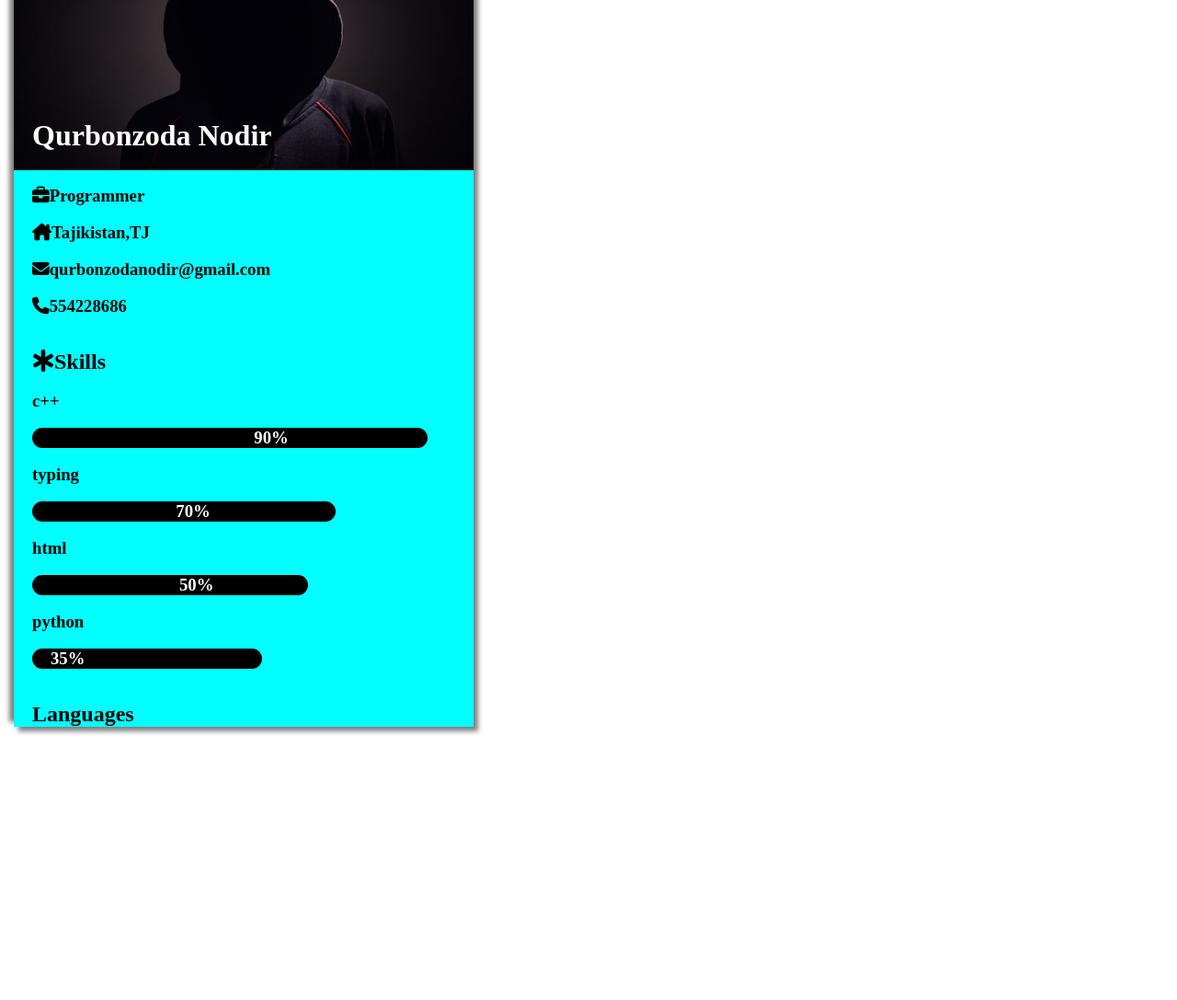
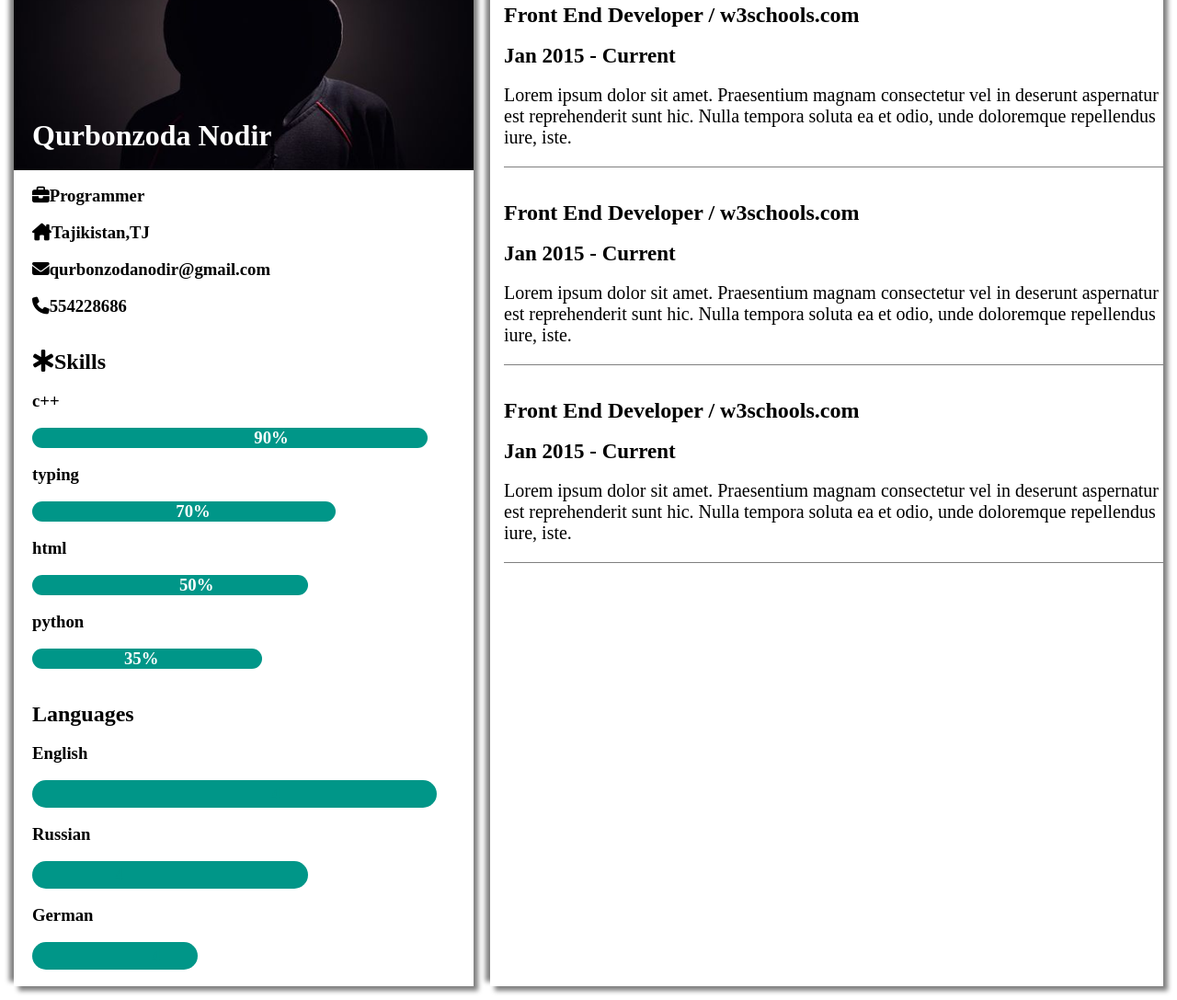
Before and after one commit to qurbonzodanodir/homework-8, a plain HTML site: page index.html in a window 1280 px wide. Shown: the part 130-1217 px from the top of the page at 92% size. Before the commit the page ends 935 px from the top, so only its background shows below. Drawn offline with Linux system fonts and the light colour scheme.

Commit message:
3/2 kor bud wid some h1 h3 and p was added

```diff
--- a/index.html
+++ b/index.html
@@ -14,15 +14,14 @@
     />
   </head>
   <body>
-
     <div class="container">
       <div class="main">
         <img src="images/man.jpg" alt="" />
         <div class="icon">
-            <h1>Qurbonzoda Nodir</h1>
+          <h1>Qurbonzoda Nodir</h1>
         </div>
         <br />
-        <br>
+        <br />
         <h3><i class="fa-solid fa-briefcase"> </i>Programmer</h3>
         <br />
         <h3><i class="fa-solid fa-house-chimney"></i>Tajikistan,TJ</h3>
@@ -31,35 +30,92 @@
         <br />
         <h3><i class="fa-solid fa-phone"></i>554228686</h3>
         <br />
-        <br>
+        <br />
         <h2><i class="fa-solid fa-star-of-life"></i>Skills</h2>
         <br />
         <h3>c++</h3>
         <br />
         <div class="icon1">
-            <h3>90%</h3>
+          <h3>90%</h3>
         </div>
         <br />
         <h3>typing</h3>
         <br />
         <div class="icon2">
-            <h3>70%</h3>
+          <h3>70%</h3>
         </div>
         <br />
         <h3>html</h3>
         <br />
         <div class="icon3">
-            <h3>50%</h3>
+          <h3>50%</h3>
         </div>
         <br />
         <h3>python</h3>
         <br />
         <div class="icon4">
-            <h3>35%</h3>
+          <h3>35%</h3>
         </div>
         <br />
+        <br />
+        <h2>Languages</h2>
+        <br />
+        <h3>English</h3>
+        <br />
+        <div class="icon5">
+          <h3>4</h3>
+        </div>
+        <br />
+        <h3>Russian</h3>
+        <br />
+        <div class="icon6">
+          <h3>4</h3>
+        </div>
+        <br />
+        <h3>German</h3>
+        <br />
+        <div class="icon7">
+          <h3>4</h3>
+        </div>
+        <br />
+      </div>
+      <div class="main1">
+        <div class="item">
+            <h1>Work Experience</h1>
+        </div>
+        <br />
+        <br />
+        <h2>Front End Developer / w3schools.com</h2>
+        <br />
+        <h3>Jan 2015 - Current</h3>
         <br>
-        <h2>Languages</h2>
+        <p>
+          Lorem ipsum dolor sit amet. Praesentium magnam consectetur vel in
+          deserunt aspernatur est reprehenderit sunt hic. Nulla tempora soluta
+          ea et odio, unde doloremque repellendus iure, iste.
+        </p>
+        <br>
+        <br>
+        <h2>Front End Developer / w3schools.com</h2>
+        <br />
+        <h3>Jan 2015 - Current</h3>
+        <br>
+        <p>
+          Lorem ipsum dolor sit amet. Praesentium magnam consectetur vel in
+          deserunt aspernatur est reprehenderit sunt hic. Nulla tempora soluta
+          ea et odio, unde doloremque repellendus iure, iste.
+        </p>
+        <br>
+        <br>
+        <h2>Front End Developer / w3schools.com</h2>
+        <br />
+        <h3>Jan 2015 - Current</h3>
+        <br>
+        <p>
+          Lorem ipsum dolor sit amet. Praesentium magnam consectetur vel in
+          deserunt aspernatur est reprehenderit sunt hic. Nulla tempora soluta
+          ea et odio, unde doloremque repellendus iure, iste.
+        </p>
       </div>
     </div>
   </body>
--- a/style.css
+++ b/style.css
@@ -3,7 +3,7 @@
     padding: 0;
 }
 .main{
-   background-color: aqua;
+
    width: 500px;
   box-shadow: 5px 5px 5px gray,
   -5px -5px 5px gray;
@@ -24,6 +24,7 @@
 }
 .container{
     padding: 15px 15px;
+    display: flex;
 }
 .icon{
     margin-top: -60px;
@@ -31,7 +32,7 @@
 }
 .icon1{
    text-align: center;
-    background-color: black;
+    background-color: #009688;
     padding-left: 70px;
     color :white;
     margin-right: 50px;
@@ -40,14 +41,14 @@
 }
 .icon2{
     text-align: center;
-     background-color: black;
+     background-color:#009688;
      color :white;
      margin-right: 150px;
      margin-left: 20px;
      border-radius: 20px 20px ;
  }
  .icon3{
-     background-color: black;
+     background-color:#009688;
      color :white;
      margin-right: 180px;
      margin-left: 20px;
@@ -55,11 +56,63 @@
      padding-left: 140px;
  }
  .icon4{
-     background-color: black;
+     background-color:#009688;
      color :white;
      margin-right: 230px;
      margin-left: 20px;
      border-radius: 20px 20px ;
-     padding-left: 8    0px;
+     padding-left: 80px;
 
  }
+ .icon5{
+    text-align: center;
+     background-color:#009688;
+     padding-left: 70px;
+     margin-right: 40px;
+     padding-top: 4px;
+     padding-bottom: 4px;
+     margin-left: 20px;
+     border-radius: 20px 20px ;
+     color: #009688;
+ }
+ .icon6{
+     background-color:#009688;
+     padding-left: 70px;
+     margin-right: 180px;
+     padding-top: 4px;
+     padding-bottom: 4px;
+     margin-left: 20px;
+     border-radius: 20px 20px ;
+     color: #009688;
+ }
+ .icon7{
+    text-align: center;
+     background-color:#009688;
+     padding-left: 70px;
+     margin-right: 300px;
+     padding-top: 4px;
+     padding-bottom: 4px;
+     margin-left: 20px;
+     border-radius: 20px 20px ;
+     color: #009688;
+ }
+ .main1{
+    padding-left: 15px;
+    margin-left: 18px;
+    box-shadow: 5px 5px 5px gray,
+  -5px -5px 5px gray;
+
+
+ }
+ .main1 p{
+    padding-bottom: 20px;
+    border-bottom: 1px solid grey;
+    font-size: 20px;
+ }
+.item{
+    padding-top: 35px;
+    font-size: 20px;
+}
+.main1 h3{
+    font-size:23px;
+}
```
